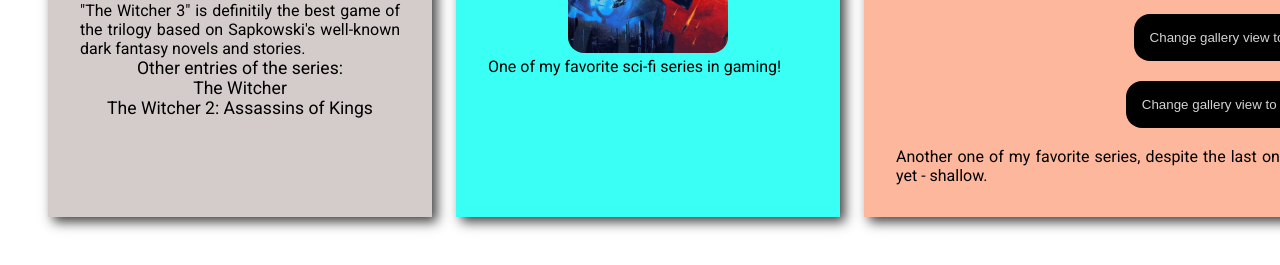
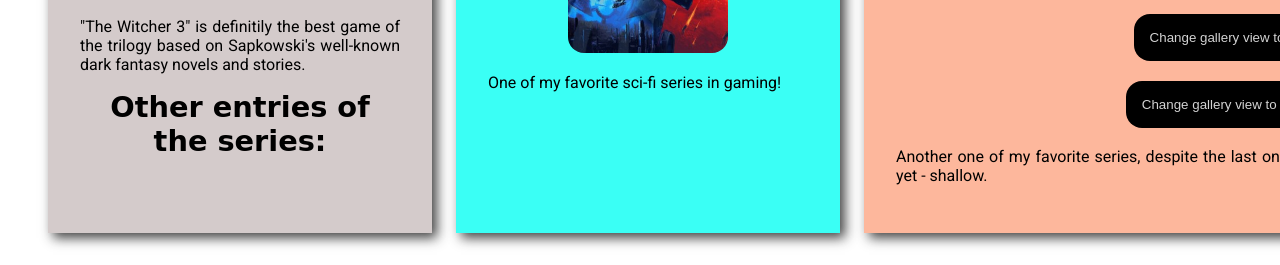
Before and after one commit to pariniim/MAInD_Creative_Coding_Foundations_2025-26, a plain HTML site: page Assignments/Assignment01a/index.html in a window 1280 px wide. Shown: the part 553-818 px from the top of the page. Drawn offline with Linux system fonts and the light colour scheme; a web font is replaced by a local one.

Commit message:
update code

```diff
--- a/Assignments/Assignment01a/assets/styles/styles.css
+++ b/Assignments/Assignment01a/assets/styles/styles.css
@@ -18,6 +18,10 @@ html, body, div, span, applet, object, iframe, h1, h2, h3, h4, h5, h6, p, blockq
 
     h2 {
         font-weight: 700;
+    }
+
+    h3 {
+        font-weight: 600;
     }
 
     button {
@@ -77,7 +81,7 @@ html, body, div, span, applet, object, iframe, h1, h2, h3, h4, h5, h6, p, blockq
         font-size: 1.1rem;
     }
 
-    h1, h2 {
+    h1, h2, h3, h4, h5, h6 {
         font-family: "Just Me Again Down Here", cursive;
         font-style: normal;
     }
@@ -119,6 +123,10 @@ html, body, div, span, applet, object, iframe, h1, h2, h3, h4, h5, h6, p, blockq
         font-size: 2rem;
     }
 
+    h3 {
+        font-size: 1.8rem;
+    }
+
     .Pin {
         padding: 2rem;
     }
@@ -129,6 +137,7 @@ html, body, div, span, applet, object, iframe, h1, h2, h3, h4, h5, h6, p, blockq
     }
 
     .Comment {
+        margin: 1rem 0;
         font-size: 1rem;
         text-align: justify;
         min-width: 20rem;
--- a/Assignments/Assignment01a/index.html
+++ b/Assignments/Assignment01a/index.html
@@ -16,7 +16,7 @@
         <button id="change-bg-btn">Change page background</button>
     </header>
     <main>
-        <div id="Pin1" class="Pin"><!-- Here you can show the other entries via clicking on a button or smtg like this -->
+        <div id="Pin1" class="Pin"><!-- Here you can show the other entries via clicking on a button, dynamic via JScript -->
             <h2>
                "The Witcher 3 - <br />The Wild Hunt"
             </h2>
@@ -24,13 +24,13 @@
             <p class="Comment">
                 "The Witcher 3" is definitily the best game of the trilogy based on Sapkowski's well-known dark fantasy novels and stories.
             </p>
-            <p>
+            <h3>
                 Other entries of the series:
-            </p>
-            <ul>
+            </h3>
+            <!--<ul>
                 <li>The Witcher<span></li>
                 <li>The Witcher 2: Assassins of Kings </li>
-            </ul>
+            </ul>-->
         </div>
         <div id="Pin2" class="Pin"> <!--Here you can change the picture or something like this-->
             <h2>
```
Also changed, not shown: 1 other file.
